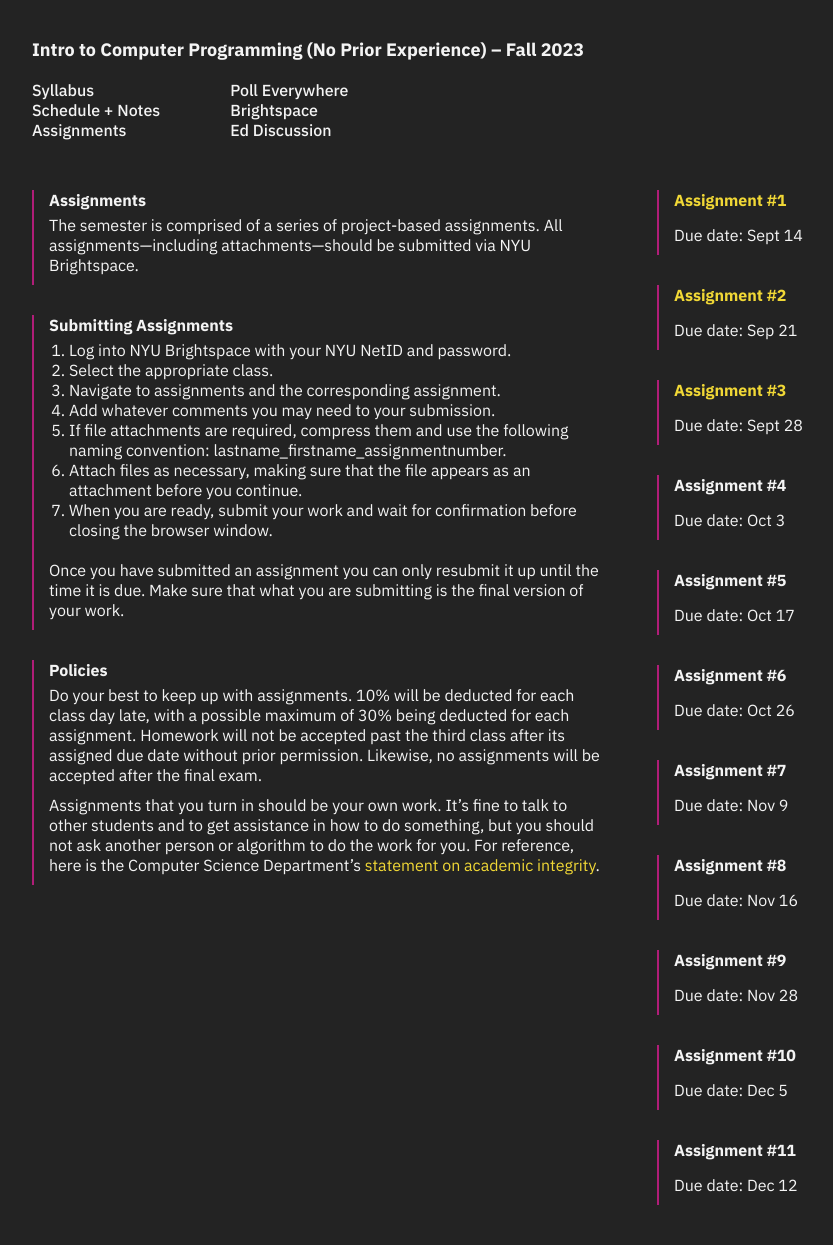
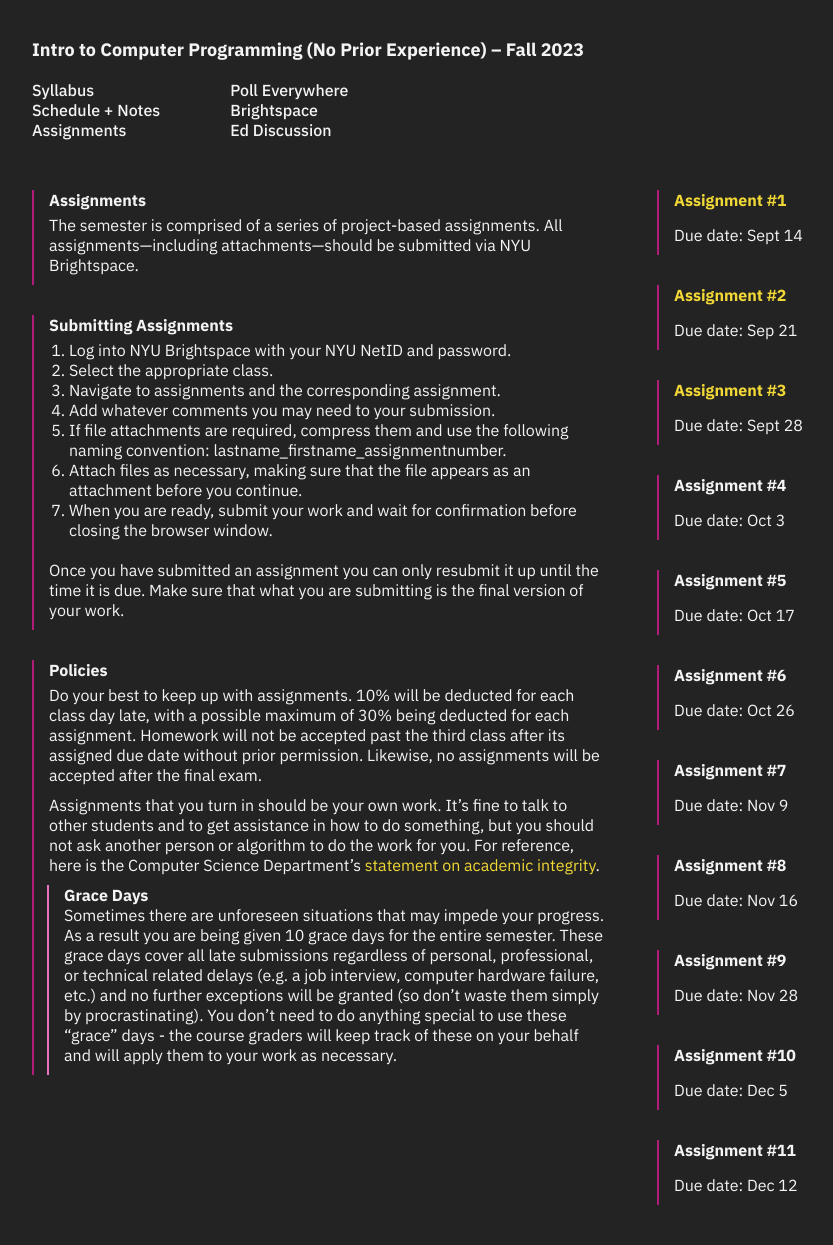
Before and after one commit to emilydidthis/CSCI-UA.002-Fall23, a Jekyll site: the page built from assignments.md, in a window 1280 px wide. Shown: the whole page, without its empty margins (8-841 px from the left). Built offline with Jekyll 4.4.1, drawn with Linux system fonts in a browser that asks for light colours.

Commit message:
added grace days

```diff
--- a/assignments.md
+++ b/assignments.md
@@ -28,6 +28,9 @@
 
 Assignments that you turn in should be your own work. It’s fine to talk to other students and to get assistance in how to do something, but you should not ask another person or algorithm to do the work for you. For reference, here is the Computer Science Department’s [statement on academic integrity](https://cs.nyu.edu/home/undergrad/policy.html).
 
+### Grace Days
+Sometimes there are unforeseen situations that may impede your progress. As a result you are being given 10 grace days for the entire semester. These grace days cover all late submissions regardless of personal, professional, or technical related delays (e.g. a job interview, computer hardware failure, etc.) and no further exceptions will be granted (so don’t waste them simply by procrastinating). You don’t need to do anything special to use these “grace” days - the course graders will keep track of these on your behalf and will apply them to your work as necessary.
+
 </div>
 
 
```
